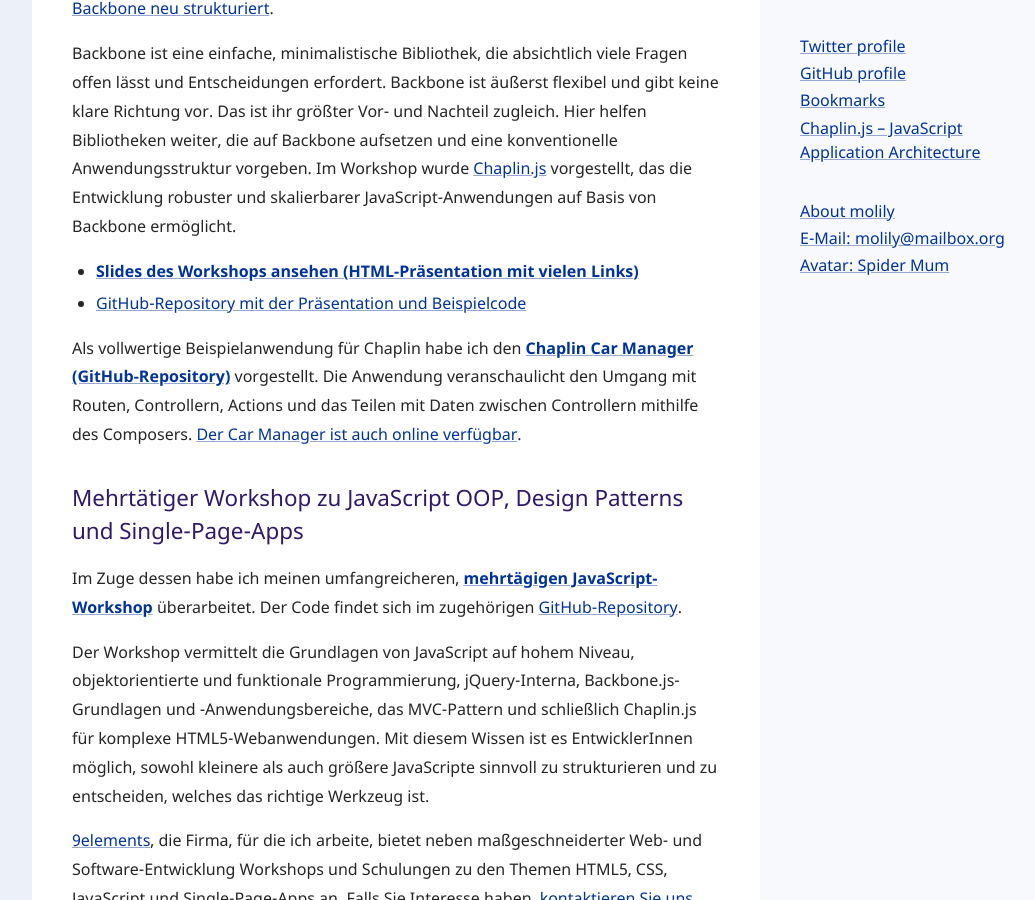
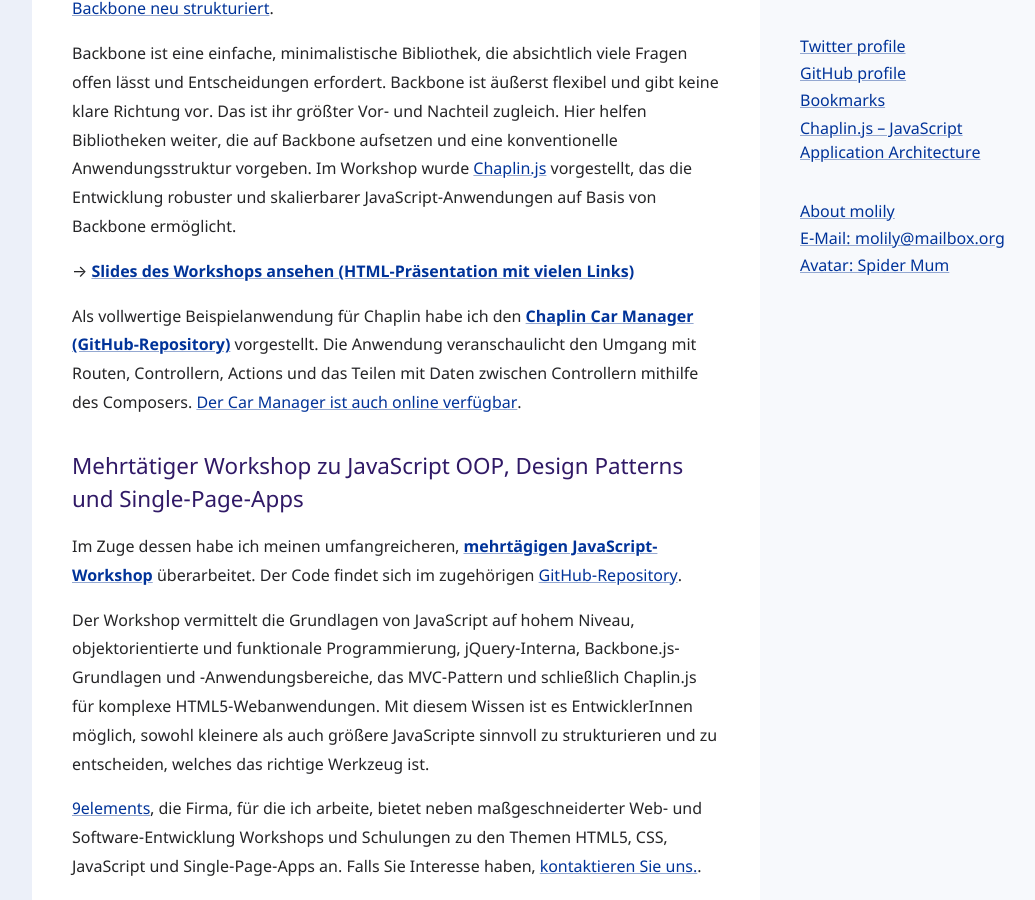
Before and after one commit to molily/molily.de, a Jekyll site: the page built from _posts/2014-03-08-javascript-days-2014.html, in a window 1280 px wide and 900 px high, scrolled down 577 px. Shown: the whole window, without its empty margins (88-1123 px from the left). Built offline with Jekyll 4.4.1, drawn with Linux system fonts in a browser that asks for light colours.

Commit message:
LInk fixes

```diff
--- a/_posts/2014-03-08-javascript-days-2014.html
+++ b/_posts/2014-03-08-javascript-days-2014.html
@@ -10,16 +10,13 @@
 
 <p>Backbone ist eine einfache, minimalistische Bibliothek, die absichtlich viele Fragen offen lässt und Entscheidungen erfordert. Backbone ist äußerst flexibel und gibt keine klare Richtung vor. Das ist ihr größter Vor- und Nachteil zugleich. Hier helfen Bibliotheken weiter, die auf Backbone aufsetzen und eine konventionelle Anwendungsstruktur vorgeben. Im Workshop wurde <a href="http://chaplinjs.org/">Chaplin.js</a> vorgestellt, das die Entwicklung robuster und skalierbarer JavaScript-Anwendungen auf Basis von Backbone ermöglicht.</p>
 
-<ul class="compact-list">
-<li><strong><a href="/javascriptdays2014/">Slides des Workshops ansehen (HTML-Präsentation mit vielen Links)</a></strong></li>
-<li><a href="https://github.com/molily/javascriptdays2014">GitHub-Repository mit der Präsentation und Beispielcode</a></li>
-</ul>
+<p>&rarr; <strong><a href="/javascriptdays2014/">Slides des Workshops ansehen (HTML-Präsentation mit vielen Links)</a></strong></p>
 
 <p>Als vollwertige Beispielanwendung für Chaplin habe ich den <strong><a href="https://github.com/molily/chaplin-cars">Chaplin Car Manager (GitHub-Repository)</a></strong> vorgestellt. Die Anwendung veranschaulicht den Umgang mit Routen, Controllern, Actions und das Teilen mit Daten zwischen Controllern mithilfe des Composers. <a href="/chaplin-cars/">Der Car Manager ist auch online verfügbar</a>.
 
 <h2>Mehrtätiger Workshop zu JavaScript OOP, Design Patterns und Single-Page-Apps</h2>
 
-<p>Im Zuge dessen habe ich meinen umfangreicheren, <strong><a href="/schulung/">mehrtägigen JavaScript-Workshop</a></strong> überarbeitet. Der Code findet sich im zugehörigen <a href="https://github.com/molily/schulung">GitHub-Repository</a>.</p>
+<p>Im Zuge dessen habe ich meinen umfangreicheren, <strong><a href="/javascript-schulung/">mehrtägigen JavaScript-Workshop</a></strong> überarbeitet. Der Code findet sich im zugehörigen <a href="https://github.com/molily/schulung">GitHub-Repository</a>.</p>
 
 <p>Der Workshop vermittelt die Grundlagen von JavaScript auf hohem Niveau, objektorientierte und funktionale Programmierung, jQuery-Interna, Backbone.js-Grundlagen und -Anwendungsbereiche, das MVC-Pattern und schließlich Chaplin.js für komplexe HTML5-Webanwendungen. Mit diesem Wissen ist es EntwicklerInnen möglich, sowohl kleinere als auch größere JavaScripte sinnvoll zu strukturieren und zu entscheiden, welches das richtige Werkzeug ist.</p>
 
--- a/javascriptdays2014/index.html
+++ b/javascriptdays2014/index.html
@@ -262,7 +262,7 @@
 <li><a href="http://molily.de/js/organisation-module.html">Objekt-Literal, Revealing Module Pattern</a>:<br>Private und öffentliche Daten trennen</li>
 <li><a href="http://molily.de/js/organisation-instanzen.html">Konstruktoren, Prototypen, Instanzen (Pseudoklassen)</a>, <a href="http://molily.de/weblog/javascript-pseudoklassen">Vererbung</a></li>
 <li><a href="http://molily.de/js/organisation-verfuegbarkeit.html">Funktions-Binding, Closures</a></li>
-<li>Weiterführendes: <a href="http://molily.github.io/pottjs/">Object-oriented JavaScript</a>, <a href="http://molily.de/javascript-core/">JavaScript-Interna</a>, <a href="http://molily.github.io/schulung/#/51">Schulung</a></li>
+<li>Weiterführendes: <a href="http://molily.github.io/pottjs/">Object-oriented JavaScript</a>, <a href="http://molily.de/javascript-core/">JavaScript-Interna</a>, <a href="https://molily.de/javascript-schulung/#/51">Schulung</a></li>
 </ul>
 </section>
 
```
